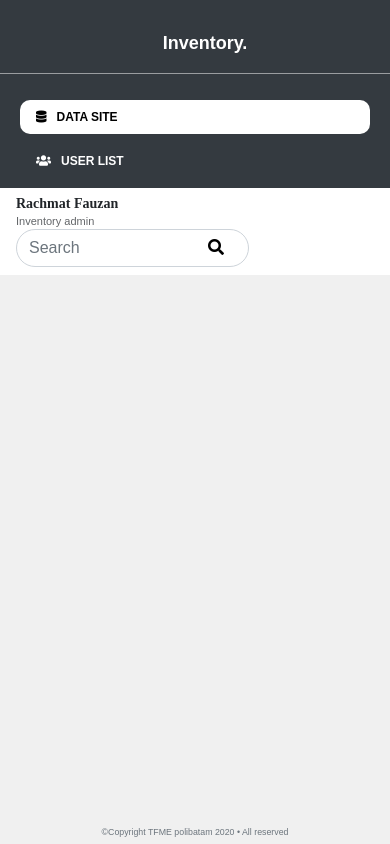
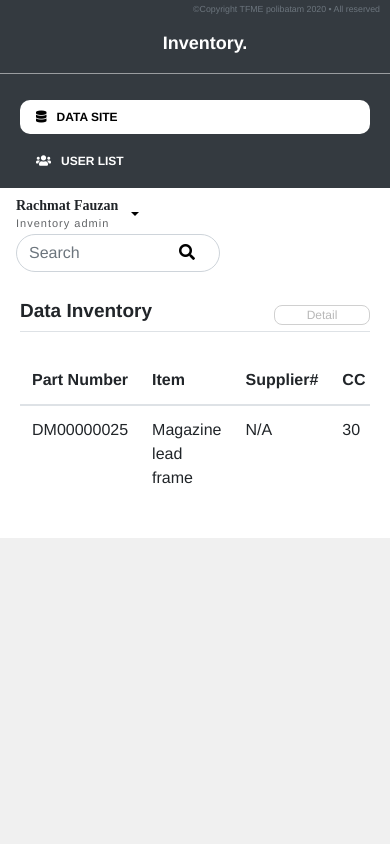
Before and after one commit to rachmatfauzan/tfme-inventory, a PHP site: page /dashboard-admin.html in a window 390 px wide. Run offline with PHP 8.4, Linux system fonts and the light colour scheme; some libraries are stand-ins or nearby versions.

Commit message:
menambahkan tablle data pada file dashboard-admin.html

```diff
--- a/html/css/dashboard-adm.css
+++ b/html/css/dashboard-adm.css
@@ -1,15 +1,15 @@
 body{
-    font-family: Arial, Helvetica, sans-serif;
+    font-family: Helvetica, sans-serif;
     margin: 0;
     padding: 0;
     box-sizing: border-box;
     background-color: rgb(240, 240, 240);
 }
 nav{
-    height: 95vh;
-    margin: 10px;
+    height: 100%;
+    position: relative;
+    float: left;
     flex: 1;
-    float: left;
     border-radius: 15px;
 }
 .nav-item a{
@@ -60,11 +60,17 @@ nav a i{
     margin-right: 10px;
 }
 
+/* Copyright */
+.copyright{
+    position: absolute;
+    bottom: 0;
+    text-align: center;
+    width: 100%;
+    margin-bottom: 5px;
+    font-size: 11px;
+}
 /* Responsive sidebar */
 @media screen and (max-width:900px){
-    .grid{
-        flex-direction: column;
-    }
     nav {
         width: 100%;
         margin: auto;
@@ -82,18 +88,20 @@ nav a i{
 /* Header Search */
 .konten{
     float: left;
-    width: 100%;
+    width: 300px;
     flex: 5;
     margin-right: 10px;
 }
 .grid {
     display: flex;
+    height: 100vh;
+    padding: 10px;
 }
 
 .navbar {
     background-color: white;
-    margin-top: 10px;
     border-radius: 15px;
+    margin-left: 10px ;
 }
 
 .search{
@@ -117,7 +125,6 @@ nav a i{
 .search button:hover{
     color: salmon;
 }
-
 .profile{
     width: 25rem;
     display: flex;
@@ -132,6 +139,7 @@ nav a i{
 .profile-name p{
     margin: 0;
     font-size: 12px;
+    letter-spacing: 1px;
     font-weight: 200;
     opacity: 0.7;
 }
@@ -146,7 +154,35 @@ nav a i{
     display: block;
     width: 100%;
 }
+.dropdown{
+    background: transparent;
+}
+.dropdown .btn{
+    background: transparent;
+}
+.dropdown-item{
+    font-size: 11px;
+}
+.dropdown-item i {
+    margin-right: 10px;
+}
+/* Responsive Header */
 @media screen and (max-width:900px){
+    .konten{
+        width: 100%;
+    }
+    .grid{
+        flex-direction: column;
+        padding: 0;
+    }
+    .copyright{
+        top: 0;
+        right: 0;
+        text-align: right;
+        padding-right: 10px;
+        width: auto;
+        height: 20px;
+    }
     .navbar{
         margin: 0;
         border-radius: 0;
@@ -165,16 +201,51 @@ nav a i{
         height: 0;
         width: 0;
     }
+}
 
+.box {
+    margin-top: 10px;
+    padding: 20px;
+    margin-left: 10px;
+    border-radius: 15px;
+    background-color: white;
+    position: relative;
+}
+.kepala{
+    display: flex;
+    align-items: center;
+    justify-content: space-between;
+}
+.kepala h1 {
+    font-size: 19px;
+    font-weight: bold;
+    font-family: Helvetica, sans-serif;
+}
+.kepala a{
+    background-color: white;
+    border-radius: 8px;
+    width: 6rem;
+    border: 1px solid rgb(208, 208, 208);
+}
+.kepala a:hover{
+    background-color: salmon;
+    color: white;
+    transition: .2s ease-in-out;
+}
+.kepala a{
+    text-align: center;
+    text-decoration: none;
+    color: rgb(184, 184, 184);
+    font-weight: lighter;
+    font-size: 12px;
 }
 
 
-/* Copyright */
-.copyright{
-    position: absolute;
-    bottom: 0;
-    text-align: center;
-    width: 100%;
-    margin-bottom: 5px;
-    font-size: 11px;
+
+/* Responsive Box */
+@media screen and (max-width:900px){
+    .box{
+        margin: 0;
+        border-radius: 0;
+    }
 }
--- a/html/dashboard-admin.html
+++ b/html/dashboard-admin.html
@@ -31,6 +31,10 @@
                 <a class="nav-link active" href="#"><i class="fas fa-database"></i>Data Site</a>
                 <a class="nav-link" href="#"><i class="fas fa-users"></i>User List</a>
             </div>
+
+            <div class="copyright">
+                <small class="text-white text-muted">&copy;Copyright TFME polibatam 2020 &bull; All reserved</small>
+            </div>
         </nav>
         <!-- End navigasi -->
 
@@ -45,13 +49,84 @@
                         <h5>Rachmat Fauzan</h5>
                         <p>Inventory admin</p>
                     </div>
+                    <div class="dropdown">
+                        <button class="btn dropdown-toggle" type="button" id="dropdownMenuButton" data-toggle="dropdown"
+                            aria-haspopup="true" aria-expanded="false"></button>
+                        <div class="dropdown-menu" aria-labelledby="dropdownMenuButton">
+                            <a class="dropdown-item" href="index.html"><i class="fas fa-sign-out-alt"></i>Log Out</a>
+                        </div>
+                    </div>
                 </div>
                 <form class="form-inline">
                     <div class="search">
-                        <input class="form-control mr-sm-2" type="search" placeholder="Search" aria-label="Search">
+                        <input class="form-control mr-sm-2 " type="text" placeholder="Search" aria-label="Search">
                         <button><i class="fas fa-search"></i></button>
                     </div>
                 </form>
+            </div>
+            <div class="box">
+                <div class="content">
+                    <div class="kepala">
+                        <h1>Data Inventory</h1>
+                        <a href="index.html">Detail</a>
+                    </div>
+                    <div class="table-responsive">
+                        <table class="table">
+                          <thead>
+                            <tr>
+                              <th>Part Number</th>
+                              <th>Item</th>
+                              <th>Supplier#</th>
+                              <th>CC</th>
+                              <th>Account Code</th>
+                              <th>Type</th>
+                              <th>Supplier</th>
+                              <th>Description</th>
+                              <th>moq</th>
+                              <th>Cost</th>
+                              <th>On Hand</th>
+                              <th>In Transit</th>
+                              <th>On Prep</th>
+                              <th>on_pr#</th>
+                              <th>on_po#</th>
+                              <th>batch#</th>
+                              <th>iqa</th>
+                              <th>Received Date</th>
+                              <th>Manufacturing Date</th>
+                              <th>Expiration Date</th>
+                              <th>po_date</th>
+                              <th>pr_date</th>
+                            </tr>
+                          </thead>
+                          <tbody>
+                            <tr>
+                              <td>DM00000025</td>
+                              <td>Magazine lead frame</td>
+                              <td>N/A</td>
+                              <td>30</td>
+                              <td>3010001</td>
+                              <td>N/A</td>
+                              <td>PT. Farsawa</td>
+                              <td>N/A</td>
+                              <td>N/A</td>
+                              <td>N/a</td>
+                              <td>0</td>
+                              <td>N/A</td>
+                              <td>N/A</td>
+                              <td>N/A</td>
+                              <td>N/A</td>
+                              <td>Null</td>
+                              <td>Null</td>
+                              <td>00/00/0000</td>
+                              <td>00/00/0000</td>
+                              <td>00/00/0000</td>
+                              <td>00/00/0000</td>
+                              <td>00/00/0000</td>
+                            </tr>
+                          </tbody>
+                        </table>
+                        </div>
+                </div>
             </div>
         </div>
     </div>
@@ -60,9 +135,6 @@
 
 
 
-    <div class="copyright">
-        <small class="text-white text-muted">&copy;Copyright TFME polibatam 2020 &bull; All reserved</small>
-    </div>
 
 
 
```
